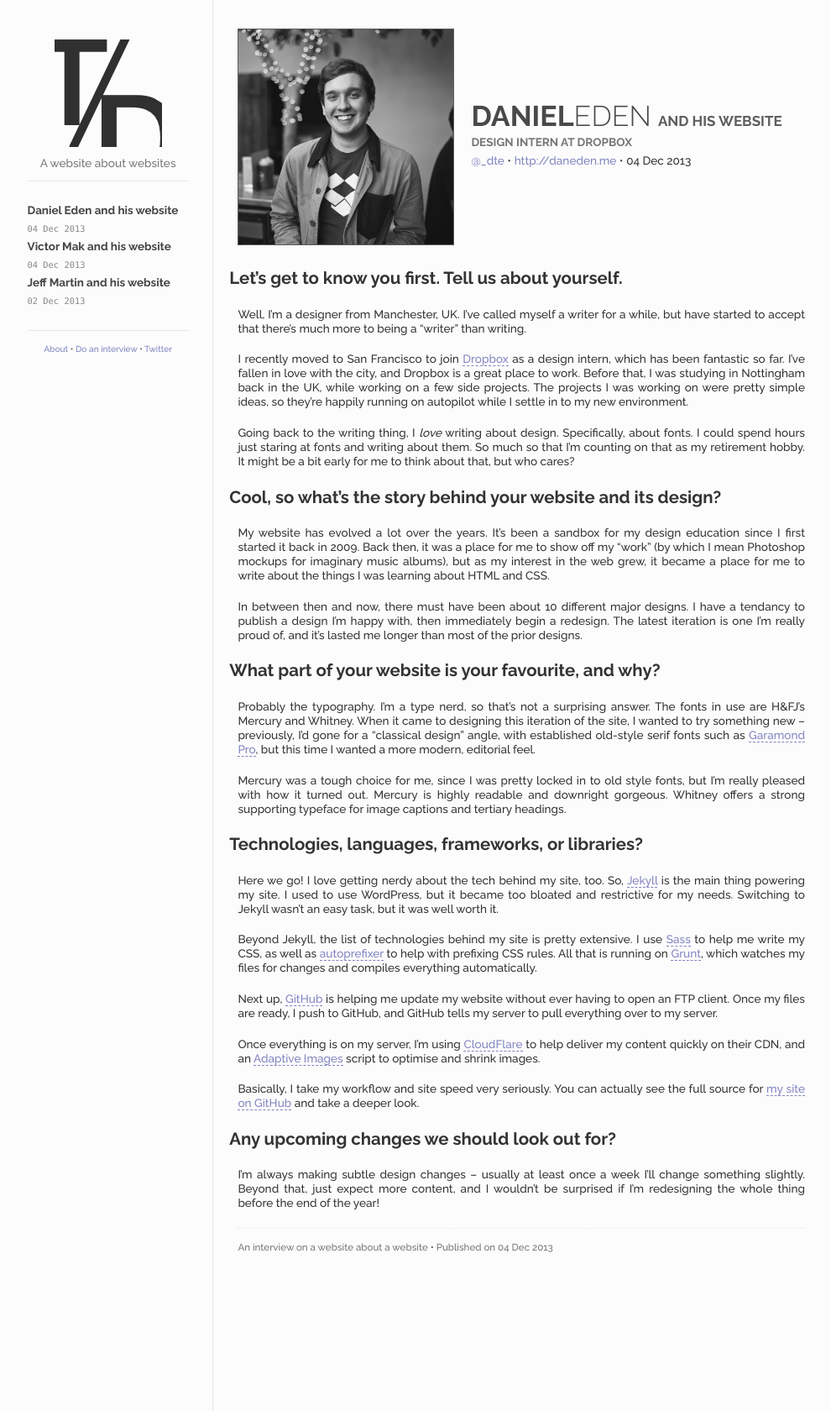
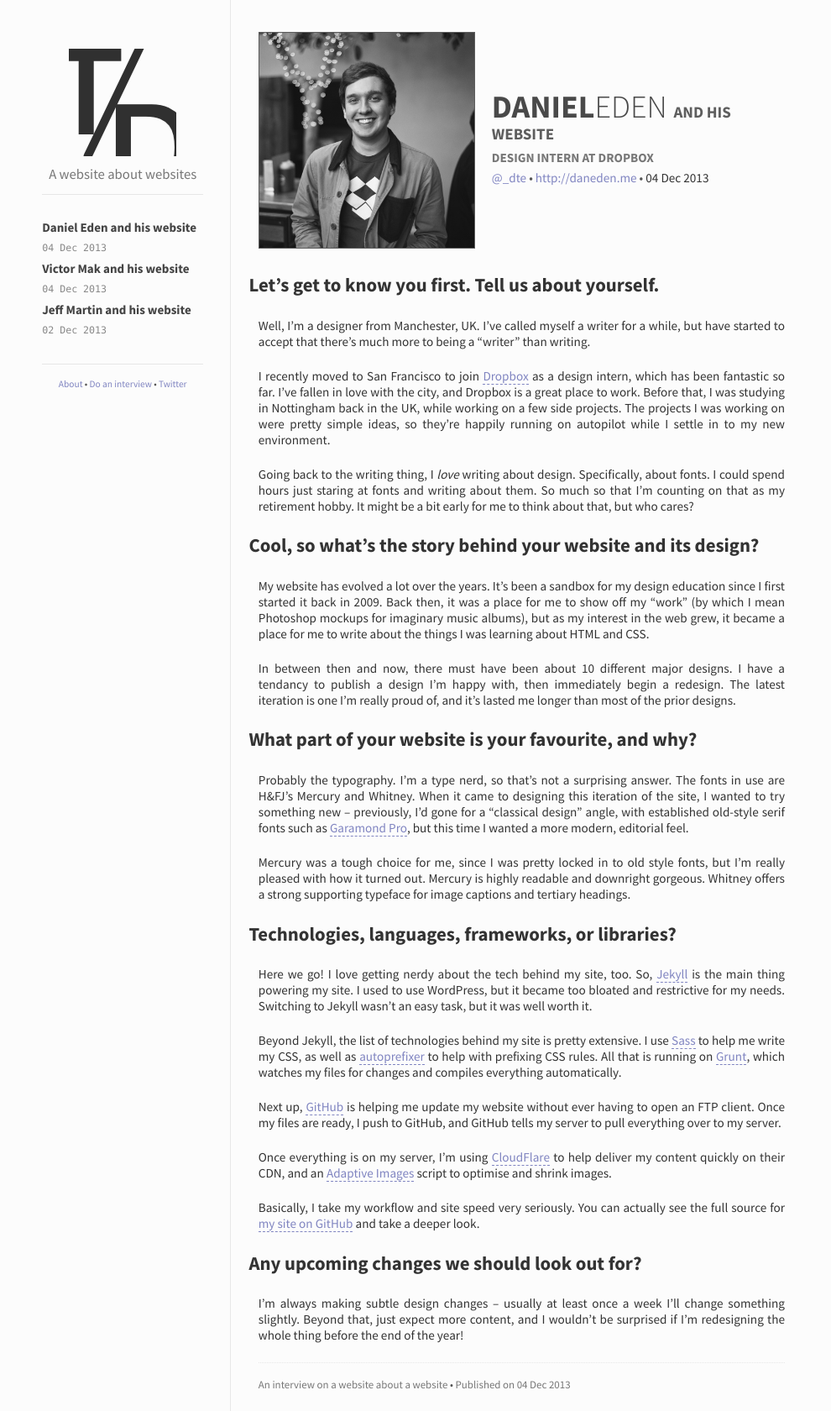
Before and after one commit to the-development/thedevelopment, a Jekyll site: the page built from index.html, in a window 1280 px wide. Shown: the whole page at 84% size, without its empty margins (117-1107 px from the left). Built offline with Jekyll 4.4.1, drawn with Linux system fonts in a browser that asks for light colours; Markdown is read by kramdown in place of the engine named in the settings.

Commit message:
Try out Source Sans instead of Raleway

```diff
--- a/_layouts/default.html
+++ b/_layouts/default.html
@@ -18,7 +18,7 @@
       <!-- Responsive CSS -->
       <link rel="stylesheet" href="/css/responsive.css">
 
-      <link href='http://fonts.googleapis.com/css?family=Raleway:300,500,700' rel='stylesheet' type='text/css'>
+      <link href='http://fonts.googleapis.com/css?family=Source+Sans+Pro:300,400,700' rel='stylesheet' type='text/css'>
   </head>
   <body>
     <div class="site">
--- a/css/main.css
+++ b/css/main.css
@@ -18,9 +18,9 @@ html, body {
 body {
   color: #333;
   background-color: #fcfcfc;
-  font-family: 'Raleway', Arial, sans-serif;
+  font-family: 'Source Sans Pro', Arial, sans-serif;
   font-weight: 400;
-  font-size: 0.85em;
+  font-size: 0.95em;
   overflow: hidden;
 }
 
@@ -95,7 +95,6 @@ a:hover {
   text-align: center;
   margin-top: 0.5em;
   display: block;
-  font-weight: 400;
 
 }
 
@@ -106,7 +105,7 @@ a:hover {
 }
 
 .footer {
-  font-size: 0.85em;
+  font-size: 0.95em;
   border-top: 1px solid #e7e7e7;
   margin-top: 2em;
   padding-top: 1.25em;
@@ -264,6 +263,7 @@ a:hover {
 .header {
   text-align: center;
   padding-top: 2.5em;
+  font-size: 1.1em;
 }
 
 .post-title {
```
